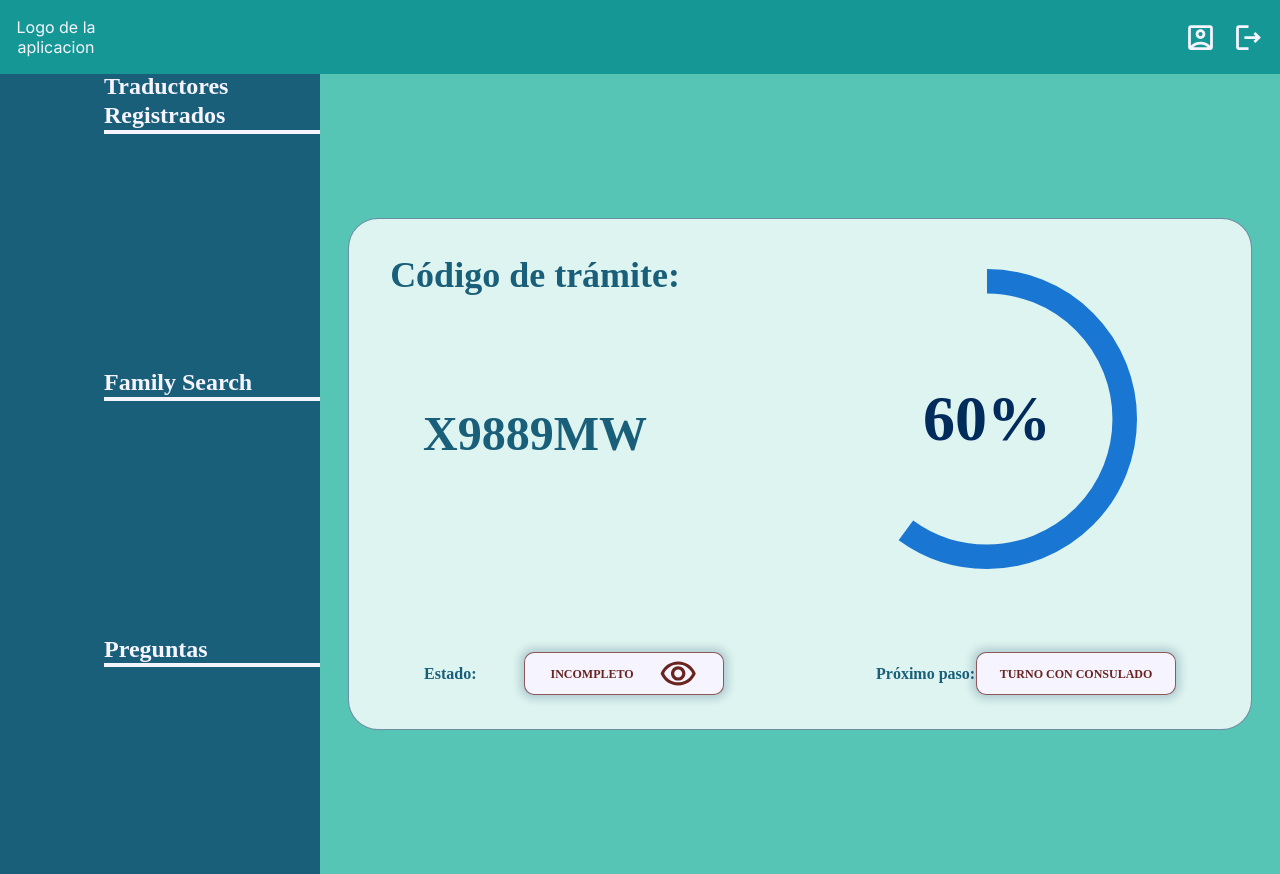
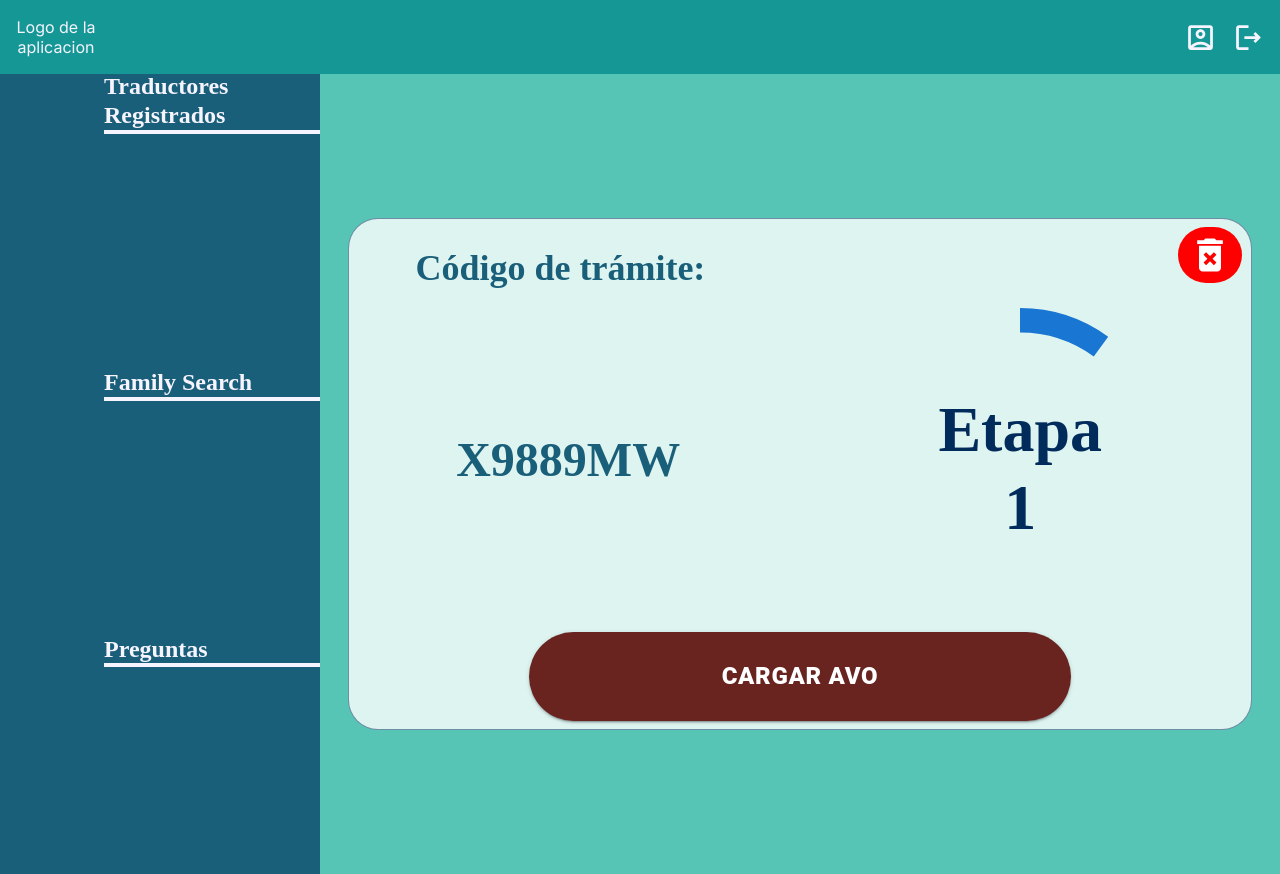
Before and after one commit to FedericoArielLotitto/TramitArte-frontend, a Next.js app: page /home in a window 1280 px wide. Both pictures are taken after a click on the button "INICIAR TRÁMITE". Built offline with nearby package versions, Linux system fonts and the light colour scheme.

Commit message:
Se modifico la card de tramite, se agrego etapa 1 y 2

```diff
--- a/src/app/(menu-info)/home/tramite/tramite.css
+++ b/src/app/(menu-info)/home/tramite/tramite.css
@@ -49,61 +49,6 @@
     justify-content: center;
   }
 
-  .codigo-porcentaje{
-    display: flex;
-    width: 56.5em;
-    height: 80%;
-    text-align: center;
-    color: #1A5F7A;
-    font-weight: 700;
-    font-family: 'Montserrat';
-    font-style: normal;
-  }
-
-  .codigo{
-    width: 28.25em;
-    text-align: center;
-    justify-content: center;
-    height: 100%;
-  }
-
-  .porcentaje{
-    display: flex;
-    align-items: center;
-    justify-content: center;
-    width: 10em;
-    height: 100%;
-    font-weight: 600;
-    font-size: 4em;
-    line-height: 4.875em;
-    text-align: center;
-    color: #002B5B;
-  }
-
-  .c-1{
-    display: flex;
-    height: 10%;
-    align-items: center;
-    justify-content: center;
-    font-size: 2.25rem;
-    line-height: 2.75rem;
-  }
-
-  .c-2{
-    height: 18rem;
-    display: flex;
-    align-items: center;
-    justify-content: center;
-    font-size: 3rem;
-    line-height: 3.68rem;
-  }
-
-  .estado-paso{
-    display: flex;
-    justify-content: space-around;
-    font-family: 'Montserrat';
-    font-style: normal;
-  }
 
   @Media (max-width: 576px){
     .card-iniciado{
@@ -111,45 +56,13 @@
       height: 23.8rem;
     }
 
-    .codigo-porcentaje{
-      display: grid;
-      width: 18rem;
-    }
 
-    .codigo{
-      display: flex;
-      height: 1.375em;
-      width: 18em;
-    }
-
-    .c-1{
-      font-size: 16px;
-      line-height: 20px;
-      height: 0;
-    }
-
-    .c-2{
-      font-size: 16px;
-      line-height: 20px;
-      height: 0;
-      padding-left:10px;
-    }
-
-    .porcentaje{
-      width: 100%;
-      font-size: 3em;
-      line-height: 3.69em;
-    }
-
-    .estado-paso{
-      display: grid;
-      font-size: 16px;
-      line-height: 20px;
-    }
 
     .card-no-iniciado{
       width: 15rem;
       height: 11rem;
       border-radius: 3.125rem;
     }
+
+
   }
--- a/src/app/(menu-info)/home/tramite/tramite.js
+++ b/src/app/(menu-info)/home/tramite/tramite.js
@@ -5,9 +5,11 @@ import VisibilityOutlinedIcon from "@mui/icons-material/VisibilityOutlined";
 import State from "@/components/atomos/state/state";
 import { Box, CircularProgress } from "@mui/material";
 import CustomCard from "@/components/moleculas/card/CustomCard";
+import TramiteCardComponent from "./tramiteCard/tramiteCard";
 
 const TramiteComponent = () => {
   const [isClicked, setIsClicked] = useState(false);
+  const [stage, setStage] = useState(1)
 
   const handleClick = async () => {
     const response = await fetch(process.env.BASE_URL, {
@@ -20,62 +22,14 @@ const TramiteComponent = () => {
       setIsClicked(!isClicked);}).catch((e) => console.log(e));
   };
 
+  const changeStage = () => {
+    setStage(stage+1)
+  }
+
   return (
     <div className="card-container">
       {isClicked ? (
-        <div className="card-iniciado">
-          <div className="codigo-porcentaje">
-            <div className="codigo">
-              <div className="c-1">
-                <p>Código de trámite:</p>
-              </div>
-              <div className="c-2">
-                <p>X9889MW</p>
-              </div>
-            </div>
-            <div className="porcentaje">
-              <Box position="relative" display="inline-flex">
-                {window.innerWidth <= 576 ? (
-                  <CircularProgress
-                    variant="determinate"
-                    value={60}
-                    style={{ width: "12.5rem", height: "12.5rem" }}
-                  />
-                ) : (
-                  <CircularProgress
-                    variant="determinate"
-                    value={60}
-                    style={{ width: "18.75rem", height: "18.75rem" }}
-                  />
-                )}
-                <Box
-                  top={0}
-                  left={0}
-                  bottom={0}
-                  right={0}
-                  position="absolute"
-                  display="flex"
-                  alignItems="center"
-                  justifyContent="center"
-                >
-                  <p>60%</p>
-                </Box>
-              </Box>
-            </div>
-          </div>
-          <div className="estado-paso">
-            <State
-              text={"INCOMPLETO"}
-              icon={
-                <VisibilityOutlinedIcon
-                  style={{ height: "2.4rem", width: "2.4rem" }}
-                />
-              }
-              type={"Estado:"}
-            />
-            <State text={"TURNO CON CONSULADO"} type={"Próximo paso:"} />
-          </div>
-        </div>
+        <TramiteCardComponent stage={stage} changeStage={changeStage}/>
       ) : (
         <div>
           {window.innerWidth <= 576 ? (
--- /dev/null
+++ b/src/app/(menu-info)/home/tramite/tramiteCard/tramiteCard.css
@@ -0,0 +1,108 @@
+.codigo{
+    display: flex;
+    align-items: center;
+    justify-content: space-between;
+    width: 56.5rem;
+}
+
+.c-1{
+    margin-left: 1.875rem;
+    width: 22.8rem;
+    height: 2.625rem;
+
+    font-family: 'Montserrat';
+    font-style: normal;
+    font-weight: 700;
+    font-size: 2.25rem;
+    line-height: 2.75rem;
+    text-align: center;
+
+    color: #1A5F7A;
+}
+
+.grafico-numero{
+    display: flex;
+    justify-content: space-around;
+    align-items: center;
+}
+
+.c-2{
+    width: 17.3rem;
+    height: 3.7rem;
+
+    font-family: 'Montserrat';
+    font-style: normal;
+    font-weight: 700;
+    font-size: 3rem;
+    line-height: 3.7rem;
+
+    text-align: center;
+
+    color: #1A5F7A;
+}
+
+.etapa{
+    width: 12.5rem;
+    height: 4rem;
+
+    font-family: 'Montserrat';
+    font-style: normal;
+    font-weight: 600;
+    font-size: 4rem;
+    line-height: 4.9rem;
+    text-align: center;
+
+    color: #002B5B;
+}
+
+.avo-button{
+    display: flex;
+    justify-content: center;
+    margin-top: 1.25rem;
+}
+
+.state-stage2{
+    display: flex;
+    align-items: center;
+    height: 5.6rem;
+    margin-top: 1.25rem;
+    padding-left: 6rem;
+}
+
+@Media (max-width: 576px){
+
+    .codigo{
+        width: 18rem;
+        align-items: start;
+    }
+
+    .codigo-porcentaje{
+        width: 18rem;
+    }
+
+    .c-1{
+        width: 9rem;
+        height: 3rem;
+        margin-bottom: 1.875rem;
+        font-size: 1rem;
+        line-height: 1rem;
+    }
+
+    .avo-button{
+        height: 3rem;
+    }
+
+    .etapa{
+        height: 3rem;
+        font-size: 3rem;
+        line-height: 3.68rem;
+    }
+
+    .state-stage2{
+        justify-content: space-around;
+        align-items: center;
+        width: 18rem;
+        padding: 0;
+        height: 3rem;
+    }
+}
--- /dev/null
+++ b/src/app/(menu-info)/home/tramite/tramiteCard/tramiteCard.js
@@ -0,0 +1,94 @@
+import State from "@/components/atomos/state/state"
+import { Box, Button, CircularProgress } from "@mui/material"
+import VisibilityOutlinedIcon from "@mui/icons-material/VisibilityOutlined";
+import "../tramite.css"
+import "./tramiteCard.css"
+import DeleteForeverIcon from '@mui/icons-material/DeleteForever';
+import ButtomSubmitSecundarioDesktop from "@/components/atomos/button/submit/secundarioDesktop/ButtomSubmitSecundarioDesktop";
+import ButtonSubmitSecundario from "@/components/atomos/button/submit/secundario/ButtonSubmitSecundario";
+
+function TramiteCardComponent({stage, changeStage}){
+    return (
+        <div className="card-iniciado">
+            <div className="codigo-porcentaje">
+                <div className="codigo">
+                    <div className="c-1">
+                        <p>Código de trámite:</p>
+                        {window.innerWidth <= 576 ? (
+                            <p>X9889MW</p>
+                        ) : (
+                            <></>
+                        )}
+                    </div>
+                    <Box>
+                            <Button style={{background:"red", color:"white", borderRadius:"30px", marginRight:"10px", marginBottom:"25px"}}>
+                                <DeleteForeverIcon style={{height:"44px", width:"44px"}}/>
+                            </Button>
+                    </Box>
+                </div>
+                <div className="grafico-numero">
+                    {window.innerWidth <= 576 ? (
+                        <></>
+                    ) : (
+                        <div className="c-2">
+                            <p>X9889MW</p>
+                        </div>
+                    )}
+                    <div className="porcentaje">
+                        <Box position="relative" display="inline-flex" >
+                            {window.innerWidth <= 576 ? (
+                            <CircularProgress
+                                variant="determinate"
+                                value={stage*10}
+                                style={{ width: "12.5rem", height: "12.5rem" }}
+                            />
+                            ) : (
+                            <CircularProgress
+                                variant="determinate"
+                                value={stage*10}
+                                style={{ width: "18.75rem", height: "18.75rem" }}
+                            />
+                            )}
+                            <Box
+                            top={0}
+                            left={0}
+                            bottom={70}
+                            right={0}
+                            position="absolute"
+                            display="flex"
+                            alignItems="center"
+                            justifyContent="center"
+                            >
+                            <div className="etapa">
+                                <p>Etapa</p>
+                                <p>{stage}</p>
+                            </div>
+                            </Box>
+                        </Box>
+                        </div>
+                </div>
+                {stage == 2 ? (
+                    <div className="state-stage2">
+                        <State text={"¿Cómo seguir?"}/>
+                        <VisibilityOutlinedIcon style={{ height: "2.4rem", width: "2.4rem", color:"#159895", marginLeft:10}}/>
+                    </div>
+                ) : (
+                    <>
+                        {window.innerWidth <= 576 ? (
+                            <div className="avo-button">
+                                <ButtonSubmitSecundario texto="Cargar AVO" event={changeStage}></ButtonSubmitSecundario>
+                            </div>
+                            ) : (
+                            <div className="avo-button">
+                                <ButtomSubmitSecundarioDesktop text={"Cargar AVO"} event={changeStage}/>
+                            </div>
+                        )}
+                    </>
+                )}
+            </div>
+        </div>
+
+    )
+}
+
+export default TramiteCardComponent
--- a/src/components/atomos/state/state.css
+++ b/src/components/atomos/state/state.css
@@ -46,6 +46,5 @@
       line-height: 15px;
       width: 150px;
       height: 32px;
-      margin-top:10px;
     }
   }
--- a/src/components/atomos/state/state.js
+++ b/src/components/atomos/state/state.js
@@ -1,10 +1,7 @@
 import "./state.css"
 
-const State = ({text, icon, type}) => (
+const State = ({text, icon}) => (
     <div className="estado">
-        <div className="e-1">
-            <p>{type}</p>
-        </div>
         <div className="e-2">
             <p>{text}</p>
             {icon}
```
